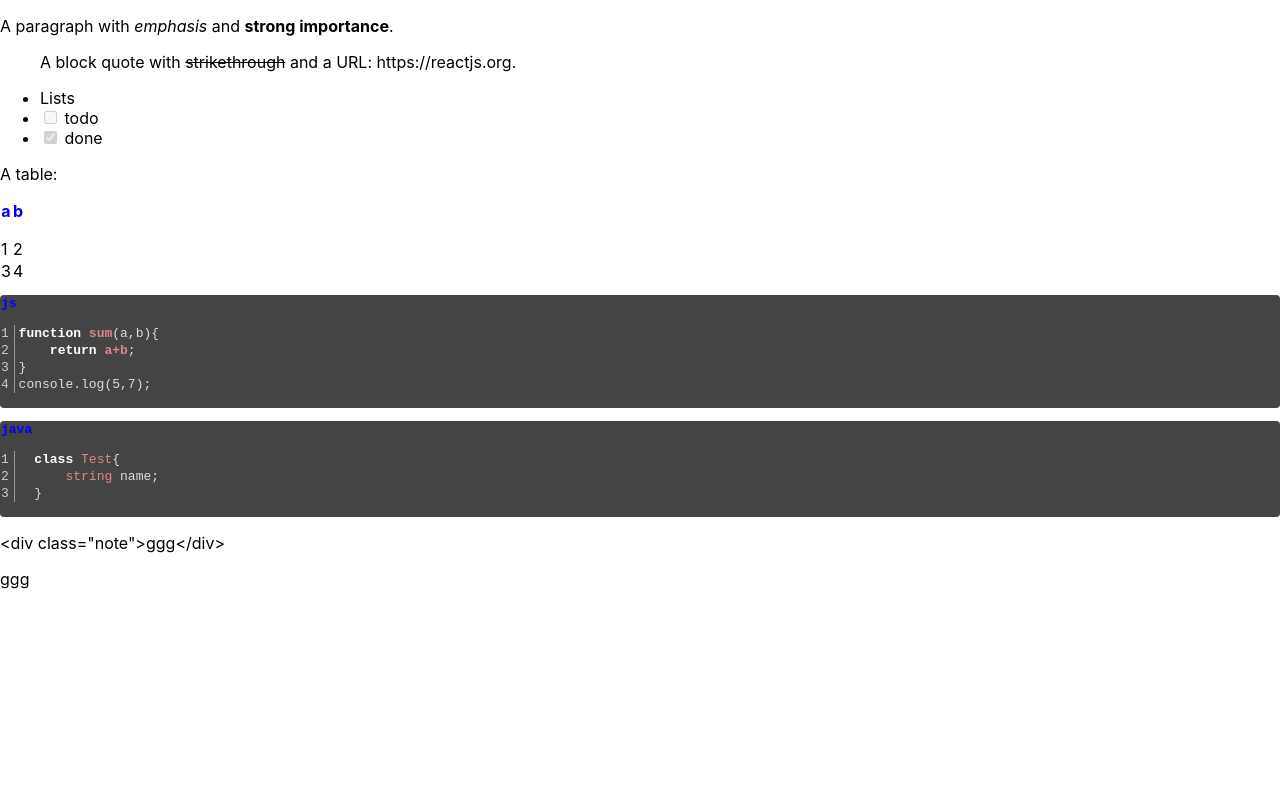
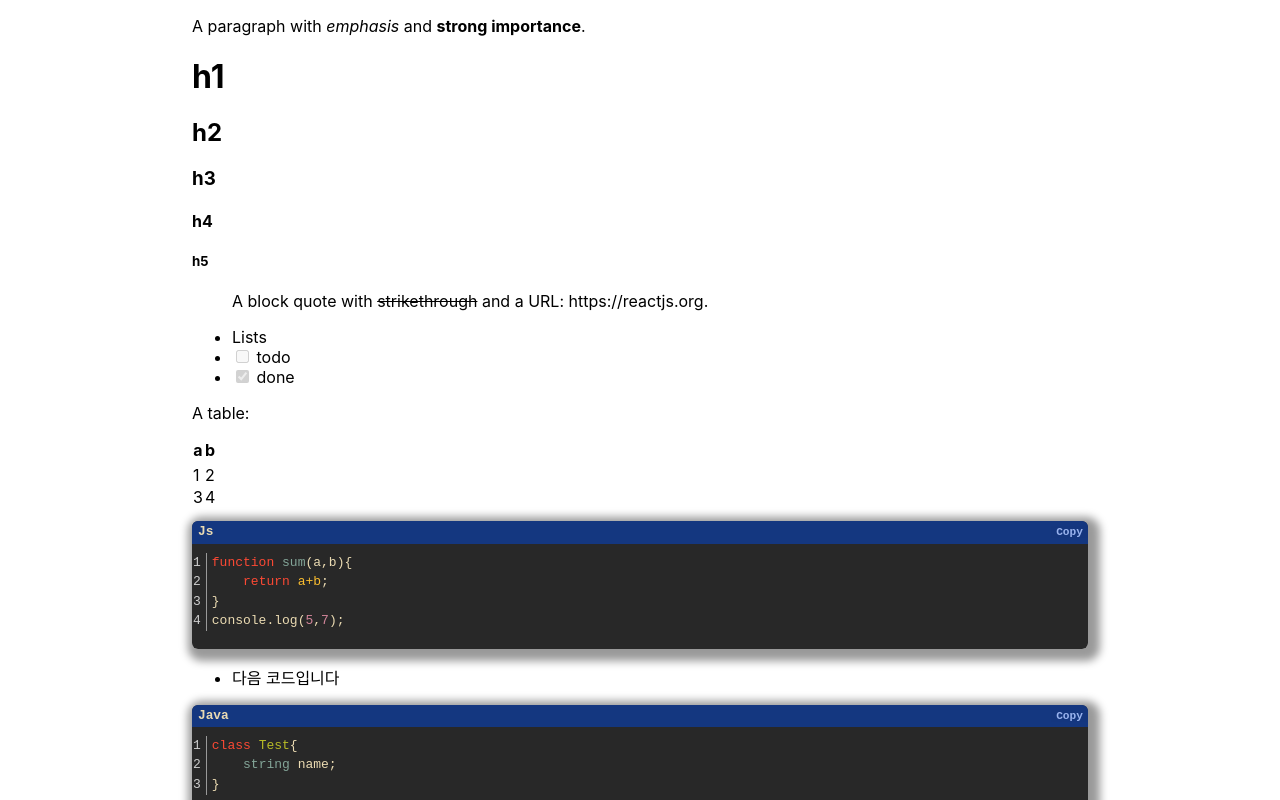
Before and after one commit to senspond20/NextV3, a Next.js app: page /dev/mark in a window 1280 px wide. Built offline with nearby package versions, Linux system fonts and the light colour scheme.

Commit message:
markAndModal

```diff
--- a/public/styles/globals.css
+++ b/public/styles/globals.css
@@ -4,6 +4,12 @@ body {
   margin: 0;
   font-family: -apple-system, BlinkMacSystemFont, Segoe UI, Roboto, Oxygen,
     Ubuntu, Cantarell, Fira Sans, Droid Sans, Helvetica Neue, sans-serif;
+  -webkit-background-size: cover;
+  -moz-background-size: cover;
+  -o-background-size: cover;
+  background-size: cover;
+  height: 100%;
+  overflow: auto;
 }
 
 a {
--- a/src/components/Molecules/ClipboardCopyWithModalStyle.ts
+++ b/src/components/Molecules/ClipboardCopyWithModalStyle.ts
@@ -12,17 +12,20 @@ const nonSelect = {
 }
 
 const ModalWrapper = styled.div`
+
   .modal-wrapper {
     background: rgba(0, 0, 0, 0.16);
-    transition: 1s;
     position: absolute;
     left: 0;
     right: 0;
     bottom: 0;
     top: 0;
+    height: 100vh;
     ${nonSelect};
   }
+
   .modal-item {
+    transition: 1s;
     background: #fefdfe;
     border-radius: 10px;
     //margin: 0 auto;
@@ -30,7 +33,8 @@ const ModalWrapper = styled.div`
     top: 50%;
     left: 50%;
     transform: translate(-50%, -80%);
-    box-shadow: 12px 12px 2px 1px rgba(23, 158, 229, 0.4);
+    box-shadow: 12px 12px 2px 1px rgba(18, 71, 190, 0.4);
+    //box-shadow: 12px 12px 2px 1px rgba(23, 158, 229, 0.4);
     //box-shadow: 12px 12px 2px 1px rgba(0, 0, 255, .2);
     width: 320px;
     height: 110px;
@@ -38,9 +42,11 @@ const ModalWrapper = styled.div`
     text-align: center;
     display: block;
   }
+
   .modal-btn-area {
     float: right;
   }
+
   .modal-message-area {
     display: flex;
     justify-content: center;
--- a/src/components/Molecules/CustomMarkRender2.tsx
+++ b/src/components/Molecules/CustomMarkRender2.tsx
@@ -1,85 +1,131 @@
 import HighlightJS from 'highlight.js'
 import marked from "marked";
 import hljs from "highlight.js";
-import "highlight.js/styles/dark.css"
+// import "highlight.js/styles/dark.css"
+// import "highlight.js/styles/hybrid.css"
+import "highlight.js/styles/gruvbox-dark.css"
 import mark from "../../pages/dev/mark";
 import styled from "styled-components";
 import ClipboardCopyWithModal from  './ClipboardCopyWithModal'
-import React from "react";
+import {ModalWrapper,CloseIcon,ClickWrapper,ClickIcon} from "./ClipboardCopyWithModalStyle"
+import React, {useCallback, useEffect, useState} from "react";
+import ReactDOMServer from 'react-dom/server';
+
+const nonSelect = {
+    '-webkit-touch-callout': 'none',
+    '-webkit-user-select': 'none',
+    '-khtml-user-select': 'none',
+    '-moz-user-select': 'none',
+    '-ms-user-select': 'none',
+    'user-select': 'none'
+}
+
 const MarkStyle = styled.div`
-  pre,code{
-    //margin: 0 10px;
+  width: 70%;
+  margin: 0 auto;
+
+  pre, code {
     padding: 0 0px 0px 0px;
+    border-radius: 6px;
+    line-height: 1.1rem;
   }
-  pre{
-    //width: fit-content;
+
+  pre {
+    box-shadow: 4px 4px 8px 8px rgba(0, 0, 0, 0.4);
   }
-  code{
+
+  code {
     //padding: 0 5px 0 5px;
     //width: fit-content;
+    //padding : 0 20px;
+    //border-radius: 4px;
+  }
 
-    //padding : 0 20px;
-    border-radius: 4px;
-  }
-  .hljs-namespace {
-    //background: #0055aa;
-    //width: fit-content;
-    color: red;
-    //padding: 1px 10px;
-    margin-bottom: 10px;
-    //border-radius: 5px;
-    display: block;
-    //background: #cccccc;
-  }
-  table{
+  table {
     border-collapse: collapse;
 
-    thead{
-      color: blue;
-      //background: #cccccc;
-      button {
-        float: right;
-      }
-    }
     tbody:before {
       content: "-";
       display: block;
-      line-height: 1em;
+      line-height: 3px;
       color: transparent;
     }
   }
-    .line-number {
-      //text-align: center;
-      //padding-right: 10px;
+
+  td.line-number {
     display: inline-block;
-      ////border-right: 1px solid red;
-      //color: #333;
-      //background: white;
-      //width: 5px;
-      //font-size: 11px;
-      //font-family: Consolas, "Liberation Mono", Menlo, Courier, monospace;
     text-align: center;
     color: #ccc;
     border-right: 1px solid #999;
     vertical-align: top;
     padding-right: 5px;
+    ${nonSelect}
+  }
 
-      -webkit-touch-callout: none;
-      -webkit-user-select: none;
-      -khtml-user-select: none;
-      -moz-user-select: none;
-      -ms-user-select: none;
-      user-select: none;
+  td.line-content {
+    padding-left: 5px;
+  }
 
+  code {
+    span {
+      //font-weight: bolder;
+      //font-size: larger;
+      //text-overflow: ellipsis;
+    }
   }
 
   /* Technique to disable line numbers from being selected and copied.
      Checkout this post for more details http://codepen.io/danoc/pen/ByGKZv */
+
   [data-pseudo-content]::before,
   [data-pseudo-content--before]::before,
   [data-pseudo-content--after]::after {
     content: attr(data-pseudo-content);
+  }
 
+  .code-header {
+    display: inline-block;
+    width: 100%;
+    //.left{
+    //  float: left;
+    //}
+    background: rgb(20, 55, 128);
+    //background: linear-gradient(to right, rgb(8, 34, 101), rgb(20, 55, 128), rgb(255, 255, 255));
+    padding: 2px 0px;
+    //background: #cccccc;
+    //border-bottom: 1px solid #eee;
+    ${nonSelect}
+  }
+
+  .code-header-left {
+    float: left;
+    width: fit-content;
+    //background: #282828;
+    //font-size: larger;
+    font-size: 0.8rem;
+    font-weight: bolder;
+    margin: 0;
+    padding: 0px 6px;
+    //border-radius: 1px;
+  }
+
+  .code-header-right {
+    float: right;
+
+    span {
+      cursor: pointer;
+      //font-size: larger;
+      font-size: 0.7rem;
+      color: #99b3ee;
+      font-weight: 700;
+      background: rgba(0, 0, 0, 0.015);
+      //color: rgba(23, 158, 229, 1);
+      padding: 0px 5px;
+    }
+  }
+
+  textarea.code-copy {
+    display: none;
   }
 `
 function createHighlightedCodeBlock (content : string) {
@@ -97,11 +143,11 @@ function createHighlightedCodeBlock (content : string) {
         highlight: function (code : string, lang: string) {
             const html = hljs.highlightAuto(code).value;
 
-
+            const uLang = lang.charAt(0).toUpperCase() + lang.slice(1);
             const  codePattern = /<span class="hljs-comment">(.|\n)*?<\/span>/g
 
 
-            const adaptedHighlightedContent = html.replace(codePattern, data => {
+            const adaptedHighlightedContent = html.replace(codePattern, (data: string) => {
                 return data.replace(/\r?\n/g, () => {
                     return '\n<span class="hljs-comment">'
                 })
@@ -111,37 +157,82 @@ function createHighlightedCodeBlock (content : string) {
             const contentTable = adaptedHighlightedContent.split(/\r?\n/).map((lineContent: string, idx: number) => {
                 return `<tr>
                       <td class='line-number' data-pseudo-content=${++idx}></td>
-                      <td>${lineContent}</td>
+                      <td class="line-content">${lineContent}</td>
                     </tr>`
             }).join('')
 
-                return `<table class='code-table'><thead><tr><th>${lang}</th><th><ClipboardCopyWithModal contents={code}/></th></tr></thead>${contentTable}</table>`
+            return `<div class="code-wrapper"><div class="code-header"><div class="code-header-left">${uLang}</div><div class="code-header-right"><span class="copy-click">Copy<textarea class="code-copy">${code}</textarea></span></div></div><table class='code-table'>${contentTable}</table></div>`;
             }
+
     });
-
+///<textarea class="code-copy">${code}</textarea>
     const html = marked(content);
     console.log(language)
     // console.log(html)
     return html;
 }
 
-/*
- * Transform the snippet from plain text to html markup which includes line number
- * support. This method returns an object that can be consumed by a React component.
- * @content   plain text for snippet
- * @language  the language for the snippet
- */
+
 type Props ={
     content : string
 }
 
 function createMarkup ( {content} : Props) {
+    const [modal,setModal] = useState(false);
     console.log(content)
     // @ts-ignore
     const html = {__html: createHighlightedCodeBlock(content) };
+
+    const doCopy = (text: string | null)=> {
+        if (!document.queryCommandSupported("copy")) {
+            return alert("복사하기가 지원되지 않는 브라우저입니다.");
+        }
+        const textarea = document.createElement("textarea");
+        if (textarea) {
+            textarea.value =  text || '';
+            textarea.style.top = String(0);
+            textarea.style.left = String(0);
+            textarea.style.display = "fixed";
+        }
+        document.body.appendChild(textarea);
+        textarea.focus();   // focus() -> 사파리 브라우저 서포팅
+        textarea.select();  // select() -> 사용자가 입력한 내용을 영역을 설정할 때 필요
+        document.execCommand("copy");
+        document.body.removeChild(textarea);
+        setModal(true)
+    }
+
+    useEffect(()=>{
+        const list = document.querySelectorAll('.copy-click');
+        console.log(list);
+        list.forEach(item=>{
+            item.addEventListener('click',function (){
+                console.log(item.childNodes[1].textContent);
+                doCopy(item.childNodes[1].textContent);
+            }) ;
+        })
+        // console.log(list);
+    },[])
+
     return (
         <div>
-            {/*<ClipboardCopyWithModal contents={content}/>*/}
+                {modal === true ? (
+                    <ModalWrapper>
+                        <div className={'modal-wrapper'}>
+                            <div className={'modal-item'}>
+                                {/*모달창 닫기*/}
+                                <div className={'modal-btn-area'} onClick={()=>setModal(false)}>
+                                    <CloseIcon/>
+                                </div>
+                                <div className={'modal-message-area'}>
+                                    <div className={'modal-message'}>
+                                        <p>{'클립보드에 복사되었습니다'}</p>
+                                        <span>원하시는 곳에 Ctl+V 로 붙여넣기 하세요</span>
+                                    </div>
+                                </div>
+                            </div>
+                        </div>
+                    </ModalWrapper> ) : null}
              <MarkStyle dangerouslySetInnerHTML={html}/>
         </div>
     )
--- a/src/pages/dev/mark.tsx
+++ b/src/pages/dev/mark.tsx
@@ -3,6 +3,11 @@ import CustomMarkRender2 from "components/Molecules/CustomMarkRender2";
 
 
 const CONTENT = `A paragraph with *emphasis* and **strong importance**.
+# h1
+## h2
+### h3
+#### h4
+##### h5
 
 > A block quote with ~strikethrough~ and a URL: https://reactjs.org.
 
@@ -24,6 +29,8 @@ function sum(a,b){
 console.log(5,7);
 ~~~
 
++ 다음 코드입니다
+
 ~~~java
 class Test{
     string name;
```
Also changed, not shown: src/components/Atoms/Global.ts (added, +7 -0 lines), src/components/Molecules/MarkToHtml.tsx (deleted, +0 -51 lines). Lines whose indentation alone changed are shown as unchanged.
